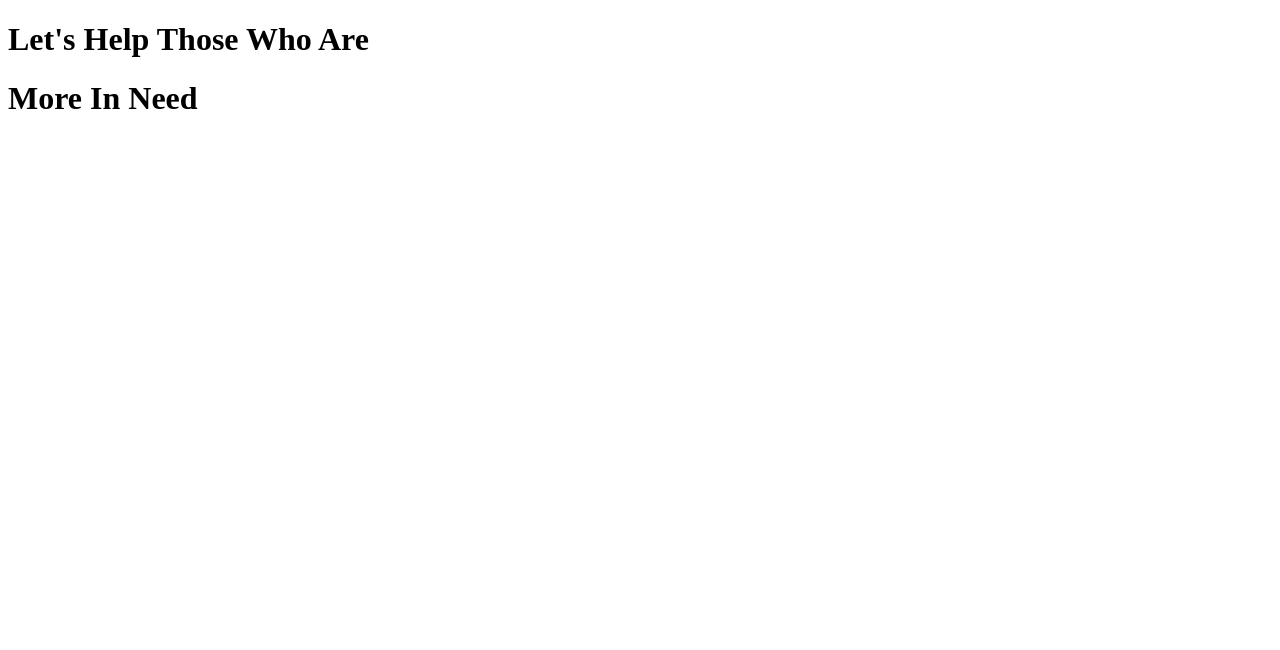
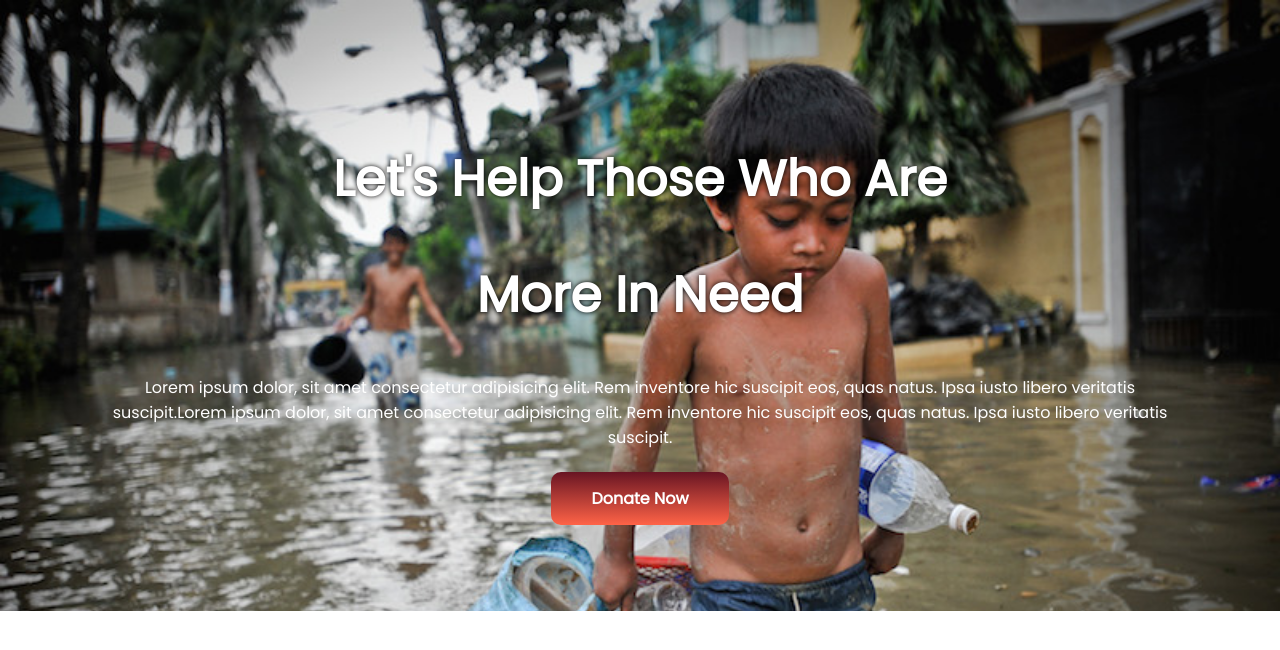
Before and after one commit to mukithalalim/Crowd-funding, a plain HTML site: page index.html in a window 1280 px wide. Drawn offline with Linux system fonts and the light colour scheme.

Commit message:
first section

```diff
--- a/index.html
+++ b/index.html
@@ -6,11 +6,31 @@
     <meta http-equiv="X-UA-Compatible" content="IE=edge">
     <meta name="viewport" content="width=device-width, initial-scale=1.0">
     <title>CrowdFunding Web</title>
+
+    <link rel="preconnect" href="https://fonts.googleapis.com">
+    <link rel="preconnect" href="https://fonts.gstatic.com" crossorigin>
+    <link href="https://fonts.googleapis.com/css2?family=Poppins&display=swap" rel="stylesheet">
+
+    <link rel="stylesheet" href="style.css">
 </head>
 
 <body>
-    <h1>Let's Help Those Who Are</h1>
-    <h1>More In Need</h1>
+    <section class="top-banner">
+        <div class="text-makeover">
+            <h1>Let's Help Those Who Are</h1>
+            <h1>More In Need</h1>
+            <p>Lorem ipsum dolor, sit amet consectetur adipisicing elit. Rem inventore hic suscipit eos, quas natus.
+                Ipsa
+                iusto
+                libero veritatis suscipit.Lorem ipsum dolor, sit amet consectetur adipisicing elit. Rem inventore hic
+                suscipit eos, quas natus.
+                Ipsa
+                iusto
+                libero veritatis suscipit.</p>
+
+            <a class="link-button" target="_blank" href="#">Donate Now</a>
+        </div>
+    </section>
 </body>
 
 </html>
--- a/style.css
+++ b/style.css
@@ -0,0 +1,36 @@
+body {
+    font-family: 'Poppins', sans-serif;
+    margin: 0;
+    ;
+}
+
+h1 {
+    font-size: 50px;
+    text-shadow: 0 0 5px black;
+}
+
+.top-banner {
+    background-image: url(Images/donation.jpg);
+    background-repeat: no-repeat;
+    background-size: cover;
+
+}
+
+.text-makeover {
+    text-align: center;
+    color: white;
+    padding: 100px;
+}
+
+.link-button {
+    text-decoration: none;
+    background-image: linear-gradient(rgb(104, 21, 35), tomato);
+    color: white;
+    padding: 15px 40px;
+    border-radius: 10px;
+    font-weight: 700;
+}
+
+p {
+    padding-bottom: 20px;
+}
```
Also changed, not shown: Images/donation.jpg (added).
